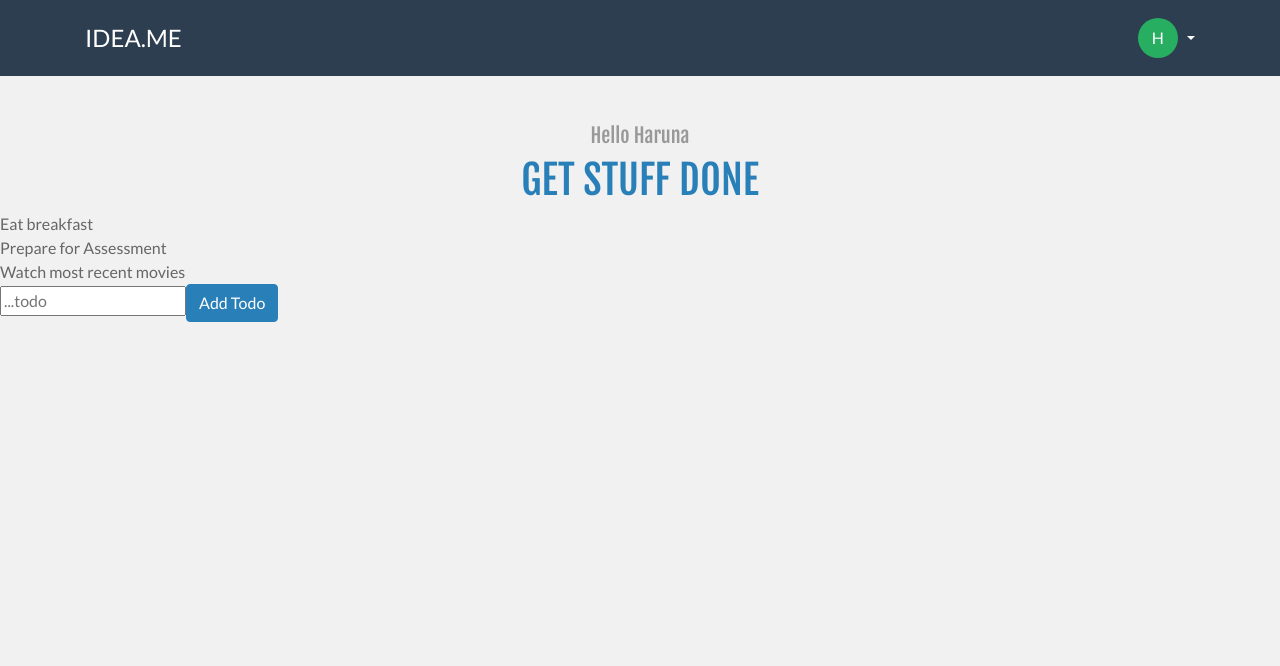
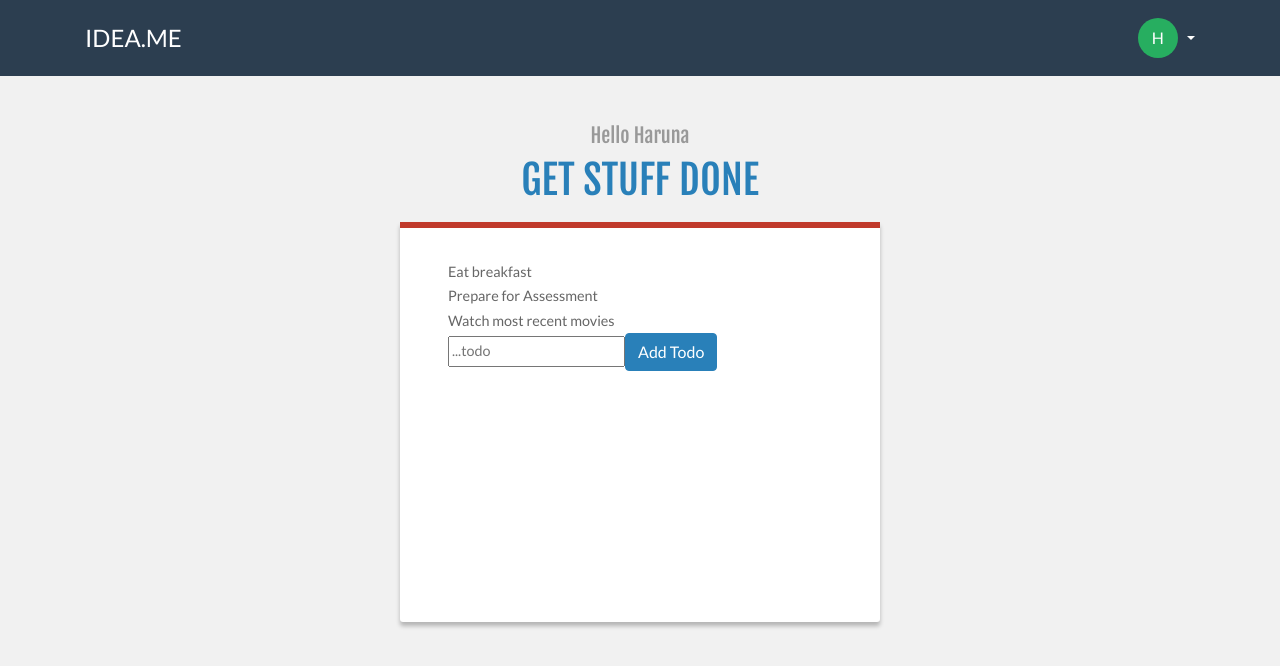
Before and after one commit to andela-hpopoola/idea-box, a React (Create React App) app: page / in a window 1280 px wide. Shown: the top 666 px of the page. Built offline with nearby package versions, Linux system fonts and the light colour scheme.

Commit message:
Create Index Card

```diff
--- a/src/components/App.jsx
+++ b/src/components/App.jsx
@@ -9,6 +9,7 @@ import Alert from "./common/Alert";
 import Button from "./common/Button";
 import Header from "./common/Header";
 import "./App.css";
+import AppContainer from "./common/Container";
 
 class App extends Component {
   constructor(props) {
@@ -68,6 +69,7 @@ class App extends Component {
       <div>
         <Header />
         <Alert message={this.state.error} />
+        <AppContainer>
           <TodoList
             toggleCompletedTodo={this.toggleCompletedTodo}
             deleteTodo={this.handleDeleteTodo}
@@ -77,6 +79,7 @@ class App extends Component {
           {!!this.state.completed && (
             <Button name="Clear Completed" onClick={this.clearCompletedTodos} />
           )}
+        </AppContainer>
       </div>
     );
   }
--- a/src/components/App.scss
+++ b/src/components/App.scss
@@ -25,3 +25,15 @@
     color: #999999;
   }
 }
+.app-container {
+  .card {
+    width: 30rem;
+    height: 50vh;
+    font-size: 0.9rem;
+    line-height: 1.7;
+    border-color: transparent;
+    border-top: 6px solid $red;
+    margin-top: 10px;
+    box-shadow: 0px 4px 4px rgba(0, 0, 0, 0.25);
+  }
+}
--- /dev/null
+++ b/src/components/common/Container.jsx
@@ -0,0 +1,13 @@
+import React from "react";
+
+const AppContainer = props => {
+  return (
+    <div className="app-container d-flex justify-content-center align-items-center">
+      <div className="card">
+        <div className="card-body">{props.children}</div>
+      </div>
+    </div>
+  );
+};
+
+export default AppContainer;
--- a/src/config/scss/_variables.scss
+++ b/src/config/scss/_variables.scss
@@ -39,5 +39,12 @@ $headings-font-family: "Fjalla One", sans-serif;
 $headings-font-weight: 400;
 
 // Navbar
+$navbar-padding-y: 15px;
 
-$navbar-padding-y: 15px;
+// Cards
+$card-spacer-x: 2rem 3rem;
+$card-border-width: 0;
+$card-border-radius: 0 0 3px 3px;
+$card-border-color: transparent;
+$card-inner-border-radius: 0;
+$card-cap-bg: $red;
```
Lines whose indentation alone changed are shown as unchanged.
